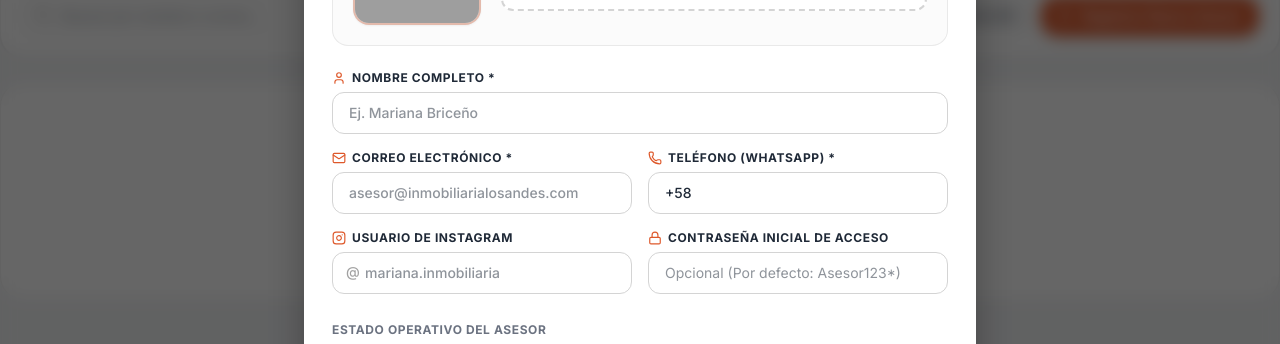
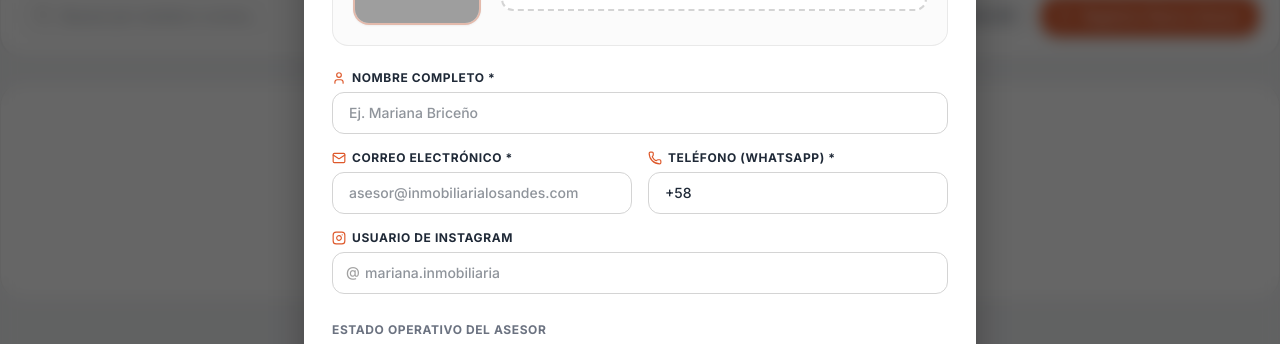
Before and after one commit to Juanjalvarezz27/Inmobiliaria-Los-Andes, a Next.js app: page /admin/asesores in a window 1280 px wide. Both pictures are taken after a click on the button "Registrar Nuevo Asesor". Shown: the part 308-652 px from the top of the page. Built offline with nearby package versions, Linux system fonts and the light colour scheme; no server answers; the database is empty; grey boxes are pictures that could not be loaded.

Commit message:
fix(auth): restringir acceso exclusivamente a administradores y remover credenciales de asesores

```diff
--- a/src/app/admin/actions.ts
+++ b/src/app/admin/actions.ts
@@ -189,11 +189,10 @@ export async function deletePropertyAction(id: string) {
   return { success: true };
 }
 
-// Accion para crear un nuevo Asesor Inmobiliario
+// Accion para crear un nuevo Asesor Inmobiliario (solo perfil de contacto, sin acceso al panel)
 export async function createAgentAction(data: {
   name: string;
   email: string;
-  password?: string;
   phone: string;
   position?: string;
   instagram?: string;
@@ -203,7 +202,8 @@ export async function createAgentAction(data: {
   const user = await getCurrentUser();
   if (!user) throw new Error("No autorizado");
 
-  const passwordHash = await bcrypt.hash(data.password || "Asesor123*", 10);
+  // Los asesores son perfiles de contacto y no tienen credenciales de acceso al sistema
+  const passwordHash = await bcrypt.hash(crypto.randomUUID() + "-" + Date.now(), 10);
 
   await prisma.user.create({
     data: {
--- a/src/components/admin/AgentModal.tsx
+++ b/src/components/admin/AgentModal.tsx
@@ -11,7 +11,6 @@ import {
   User,
   Mail,
   Phone,
-  Lock,
   Check,
   UserCog,
 } from "lucide-react";
@@ -50,7 +49,6 @@ function AgentFormContent({
 }) {
   const [name, setName] = useState(agent?.name || "");
   const [email, setEmail] = useState(agent?.email || "");
-  const [password, setPassword] = useState("");
   const [phone, setPhone] = useState(agent?.phone || "+58");
   const [instagram, setInstagram] = useState(agent?.instagram || "");
 
@@ -139,7 +137,6 @@ function AgentFormContent({
         await createAgentAction({
           name,
           email,
-          password,
           phone,
           instagram,
           avatarUrl: finalAvatarUrl,
@@ -324,7 +321,7 @@ function AgentFormContent({
           </div>
 
           {/* Usuario de Instagram */}
-          <div className={!agent ? "" : "sm:col-span-2"}>
+          <div className="sm:col-span-2">
             <label className="block text-xs font-bold text-text-primary uppercase tracking-wider mb-1.5 flex items-center gap-1.5">
               <InstagramIcon className="w-3.5 h-3.5 text-brand-accent" />
               <span>Usuario de Instagram</span>
@@ -340,23 +337,6 @@ function AgentFormContent({
               />
             </div>
           </div>
-
-          {/* Contraseña para nuevo registro */}
-          {!agent && (
-            <div>
-              <label className="block text-xs font-bold text-text-primary uppercase tracking-wider mb-1.5 flex items-center gap-1.5">
-                <Lock className="w-3.5 h-3.5 text-brand-accent" />
-                <span>Contraseña Inicial de Acceso</span>
-              </label>
-              <input
-                type="password"
-                value={password}
-                onChange={(e) => setPassword(e.target.value)}
-                placeholder="Opcional (Por defecto: Asesor123*)"
-                className="w-full text-sm px-4 py-2.5 rounded-xl border border-neutral-300 bg-white focus:outline-none focus:ring-2 focus:ring-brand-accent/20 focus:border-brand-accent transition-all text-text-primary"
-              />
-            </div>
-          )}
         </div>
 
         {/* Selector de Estado Operativo */}
--- a/src/lib/auth.ts
+++ b/src/lib/auth.ts
@@ -44,8 +44,9 @@ export async function loginUser(
     where: { email: email.toLowerCase().trim() },
   });
 
-  if (!user || !user.isActive) {
-    return { success: false, error: "Credenciales inválidas o usuario inactivo." };
+  // Solo usuarios con rol ADMIN pueden autenticarse en el panel
+  if (!user || !user.isActive || user.role !== "ADMIN") {
+    return { success: false, error: "Credenciales inválidas o acceso no autorizado." };
   }
 
   const isPasswordValid = await bcrypt.compare(plainPassword, user.passwordHash);
```
